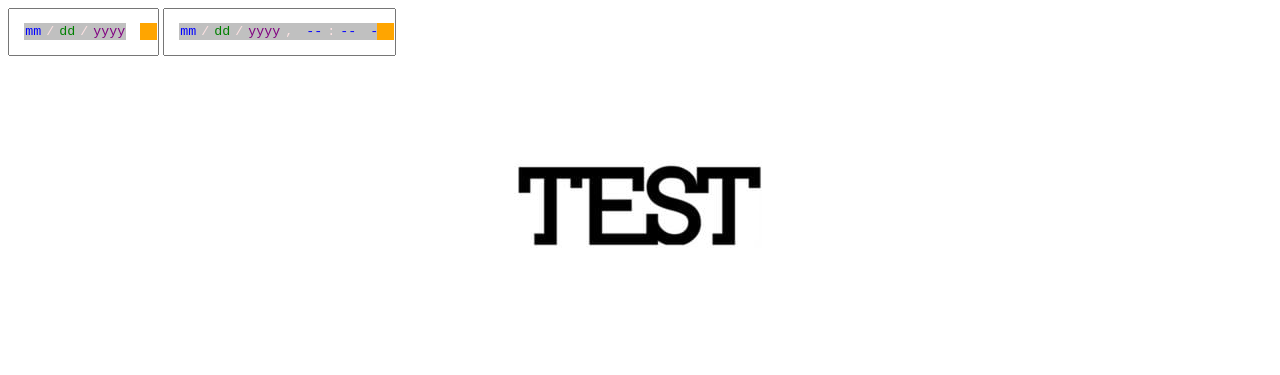
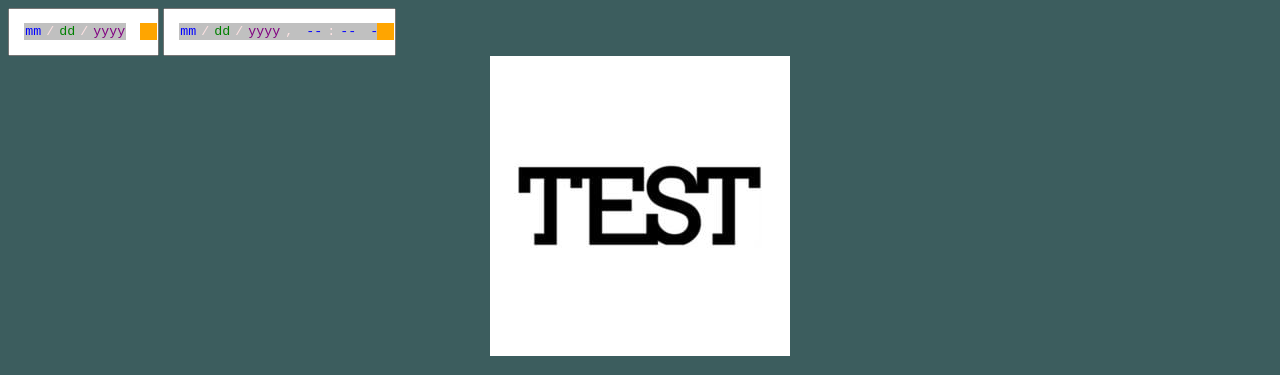
Before and after one commit to NoisyTornado/Test-Website, a plain HTML site: page Js basics/Index.html in a window 1280 px wide. Shown: the top 375 px of the page. Drawn offline with Linux system fonts and the light colour scheme.

Commit message:
CHANGED FUNCTION

```diff
--- a/Js basics/Index.html
+++ b/Js basics/Index.html
@@ -12,9 +12,18 @@
 
 
     <title>Noisy Porn Site</title>
+
+
+
+
   </head>
 
-  <body>
+  <body
+  style="background-color: rgba(57, 90, 91, 0.979)  ;">
+
+
+
+
     <div>
       <input class="date" type="date" />
 
```
